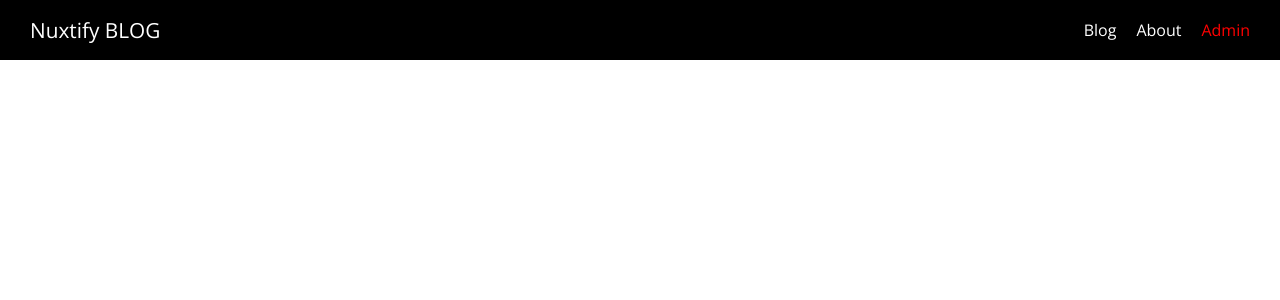
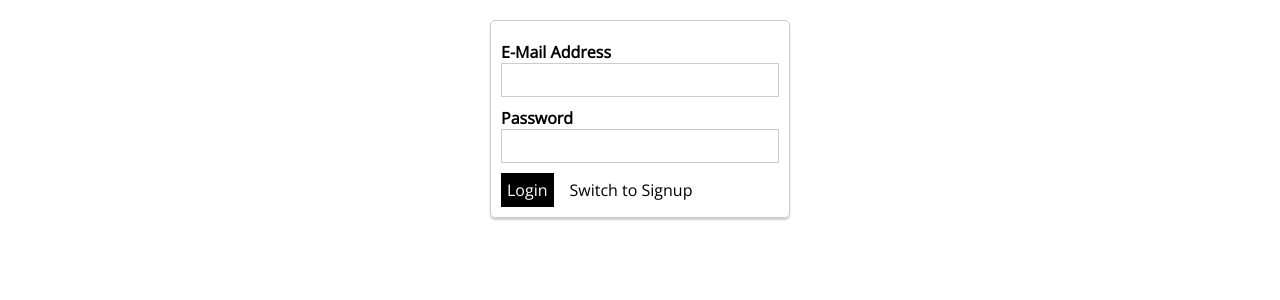
Before and after one commit to hoseinABH/nuxtify, a Nuxt app: page /admin/auth in a window 1280 px wide. Shown: the top 300 px of the page. Built offline with nearby package versions, Linux system fonts and the light colour scheme.

Commit message:
added admin and error layout

```diff
--- /dev/null
+++ b/layouts/admin.vue
@@ -0,0 +1,14 @@
+<template>
+  <div>
+    <Nuxt />
+  </div>
+</template>
+
+<style>
+html {
+  font-family: "Open Sans", sans-serif;
+}
+body {
+  margin: 0;
+}
+</style>
--- a/layouts/error.vue
+++ b/layouts/error.vue
@@ -1,3 +1,22 @@
 <template>
-  <h1>Ops , An error has occured!</h1>
+  <div class="error-page">
+    <h1>Oops, something went wrong!</h1>
+    <p>Back to <a href="/">safety</a>!</p>
+  </div>
 </template>
+
+<style scoped>
+.error-page {
+  text-align: center;
+}
+
+.error-page a {
+  text-decoration: none;
+  color: red;
+}
+
+.error-page a:hover,
+.error-page a:active {
+  color: salmon;
+}
+</style>
--- a/pages/admin/auth/index.vue
+++ b/pages/admin/auth/index.vue
@@ -1 +1,47 @@
-<template> </template>
+<template>
+  <div class="admin-auth-page">
+    <div class="auth-container">
+      <form>
+        <app-control-input type="email">E-Mail Address</app-control-input>
+        <app-control-input type="password">Password</app-control-input>
+        <app-button type="submit">{{
+          isLogin ? "Login" : "Sign Up"
+        }}</app-button>
+        <app-button
+          type="button"
+          btn-style="inverted"
+          style="margin-left: 10px"
+          @click="isLogin = !isLogin"
+          >Switch to {{ isLogin ? "Signup" : "Login" }}</app-button
+        >
+      </form>
+    </div>
+  </div>
+</template>
+
+<script>
+export default {
+  layout: "admin",
+  data() {
+    return {
+      isLogin: true
+    };
+  }
+};
+</script>
+
+<style scoped>
+.admin-auth-page {
+  padding: 20px;
+}
+
+.auth-container {
+  border: 1px solid #ccc;
+  border-radius: 5px;
+  box-shadow: 0 2px 2px #ccc;
+  width: 300px;
+  margin: auto;
+  padding: 10px;
+  box-sizing: border-box;
+}
+</style>
--- a/pages/admin/index.vue
+++ b/pages/admin/index.vue
@@ -1,7 +1,9 @@
 <template>
   <div class="admin-page">
     <section class="new-post">
-      <button @click="$router.push('/admin/new-post')">Create Post</button>
+      <app-button @click="$router.push('/admin/new-post')"
+        >Create Post</app-button
+      >
     </section>
     <section class="existing-posts">
       <h1>Existing Posts</h1>
```
